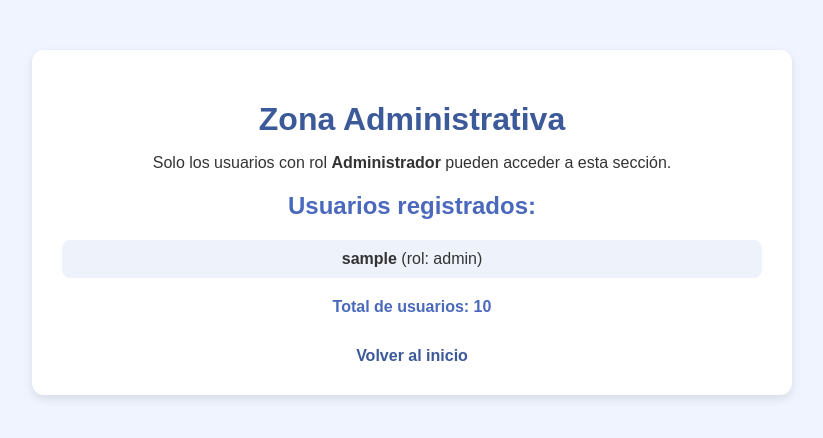
After one commit to iriaprados/Servidor_GNICORN_BigData_IriaPrados, a Flask app: template templates/listar_usuarios.html in a window 1280 px wide. The commit adds this page. Shown: the top 438 px of the page, without its empty margins (228-1051 px from the left). Run offline with Flask 3, Linux system fonts and the light colour scheme; the template is opened without the code that fills it: most values are stand-ins (such as "Sample title", 1, 10 or a date in 2020).

Commit message:
2.1 RF2 seguridad JWT + users admin

```diff
--- a/app.py
+++ b/app.py
@@ -1,24 +1,49 @@
+import token
 from flask import Flask, request, session, jsonify, redirect, url_for, make_response, render_template
 from datetime import timedelta
 from werkzeug.middleware.proxy_fix import ProxyFix
 import sqlite3 # Importar la base de datos SQLite
 import os
+import jwt
+from datetime import datetime, timedelta
+from functools import wraps
 from werkzeug.security import generate_password_hash, check_password_hash # Para el hasheo de las contraseñas
 from flask_wtf import CSRFProtect #  Importar CSRFProtect para proteción de los métodos post
 
-# Configuración de la base de datos SQLite y de la aplicación Flask
+# General: onfiguración de la base de datos SQLite y de la aplicación Flask
 user_db = "users.db"
 app = Flask(__name__)
 app.secret_key = os.environ.get("FLASK_SECRET", "claveSecretaLocal")  # usa var de entorno en producción
 app.permanent_session_lifetime = timedelta(minutes=30)
 
-# Opcional: Protección CSRF
+# Práctica 2 RF2: condiguración con JWT
+JWT_SECRET = os.environ.get("JWT_SECRET", "jwt_secret_key_local") # Clave secreta para JWT
+JWT_ALGORITHM = "HS256" # Algorirmo de cifrado para JWT
+JWT_EXPIRATION_HOURS = 1 # Tiempo de expiración del token (1 hora)
+
+# Práctica 1 - Opcional: Protección CSRF
 csrf = CSRFProtect(app) # Inicializar CSRFProtect para proteger a todas las rutas que usan métodos POST
 
-# Conexión con la base de datos y creación de las tablas
+# Práctica 1: Configuración de cookies según entorno
+is_production = os.environ.get("FLASK_ENV") == "production"
+
+# Práctica 1 RF2: configuración de cookies seguras y uso de flags
+app.config.update(
+    SESSION_COOKIE_SECURE=is_production,      # Solo HTTPS en producción
+    SESSION_COOKIE_HTTPONLY=True,             # Protección XSS
+    SESSION_COOKIE_SAMESITE="Lax",            # Protección CSRF
+    PERMANENT_SESSION_LIFETIME=timedelta(minutes=30), # Duración de la sesión de la cookie
+)
+
+# Práctica 1: Respetar cabeceras del proxy (X-Forwarded-Proto)
+app.wsgi_app = ProxyFix(app.wsgi_app, x_for=1, x_proto=1, x_host=1)
+
+# General: Inicializar la base de datos si no existe
 def init_db():
     conn = sqlite3.connect(user_db)
     cur = conn.cursor()
+
+    # Crear la tabla si no existe
     cur.execute("""
         CREATE TABLE IF NOT EXISTS users (
             id INTEGER PRIMARY KEY AUTOINCREMENT,
@@ -26,55 +51,124 @@ def init_db():
             password_hash TEXT NOT NULL
         )
     """)
+
+    try: # Intentar añadir la columna 'role' si no existe
+        cur.execute("ALTER TABLE users ADD COLUMN role TEXT DEFAULT 'user'")
+    except sqlite3.OperationalError:
+        pass
+
     conn.commit()
     conn.close()
 
 init_db()
 
-# Configuración de cookies según entorno
-is_production = os.environ.get("FLASK_ENV") == "production"
+# Práctica 2 RF2: Crear un usuario administrador para pruebas
+conn = sqlite3.connect(user_db)
+cur = conn.cursor()
+cur.execute("UPDATE users SET role='admin' WHERE username='miusuario'")
+conn.commit()
+conn.close()
 
-# RF2: configuración de cookies seguras y uso de flags
-app.config.update(
-    SESSION_COOKIE_SECURE=is_production,      # Solo HTTPS en producción
-    SESSION_COOKIE_HTTPONLY=True,             # Protección XSS
-    SESSION_COOKIE_SAMESITE="Lax",            # Protección CSRF
-    PERMANENT_SESSION_LIFETIME=timedelta(minutes=30),
-)
 
-# Respetar cabeceras del proxy (X-Forwarded-Proto)
-app.wsgi_app = ProxyFix(app.wsgi_app, x_for=1, x_proto=1, x_host=1)
+# Práctica 2 RF2: funciones para JWT (generar y validar el token)
+# Función para generar el token JWT
+def generar_jwt(username, role='user'):
 
-def get_real_scheme():
+    payload={
+        "user": username, # Nombre del usuario
+        "role": role, # Rol del usuario
+        "iat": datetime.utcnow(), # Fecha en el que se ha emitido el token
+        "exp": datetime.utcnow() + timedelta(hours=JWT_EXPIRATION_HOURS) # Cuando el token va a expirar
+    }
+    return jwt.encode(payload, JWT_SECRET, algorithm=JWT_ALGORITHM) # Devolver el token, con características definidas
+
+# Función para verificar el token JWT
+def verificar_jwt(token):
+    try:
+        payload = jwt.decode(token, JWT_SECRET, algorithms=[JWT_ALGORITHM]) # Decodificar el token, si es valido
+        return payload, 200
+    except jwt.ExpiredSignatureError: # Si el token ha expirado, error
+        return {"error": "Token expirado"}, 401
+    except jwt.InvalidTokenError: # Si el token no es válido, error
+        return {"error": "Token inválido"}, 401
+
+# Práctica 2 RF2: decoradores para proteger rutas con JWT
+# Se necesita el token para acceder a la ruta
+def token_requerido(f):
+    @wraps(f)
+
+    def decorador(*args, **kwargs):
+
+        token = request.headers.get('Authorization') # Buscar el token en la cabecera Authorization
+        if token:
+            try:
+                token = token.split(" ")[1]  # Formato "Bearer <token>"
+            except IndexError:
+                return jsonify({"error": "Formato de token inválido"}), 401
+        else:
+            token = request.cookies.get('token')  # Si no está en Authorization, buscar en cookie
+            if not token:
+                return jsonify({"error": "Token es requerido"}), 401
+
+        payload, status = verificar_jwt(token)
+        if "error" in payload:
+            return jsonify(payload), status
+
+        request.user = payload["user"]
+        request.role = payload["role"]
+        return f(*args, **kwargs)
+    return decorador
+
+# Se necesita ser administrador para acceder a la ruta
+def admin_requerido(f):
+    @wraps(f)
+
+    def decorador(*args, **kwargs):
+
+        token = request.headers.get('Authorization')
+        if token:
+            try:
+                token = token.split(" ")[1]
+            except IndexError:
+                return jsonify({"error": "Formato de token inválido"}), 401
+        else:
+            token = request.cookies.get('token')
+            if not token:
+                return jsonify({"error": "Token es requerido"}), 401
+
+        payload, status = verificar_jwt(token) # Verificar el token, si es válido, decodificarlo
+        if "error" in payload:
+            return jsonify(payload), status
+
+        if payload.get("role") != "admin": # Si el rol no es admin, acceso denegado
+            return jsonify({"error": "Acceso denegado, solo administradores"}), 403
+
+        request.user = payload["user"]
+        request.role = payload["role"]
+        return f(*args, **kwargs)
+
+    return decorador
+
+# Práctica 1 RF5: función para obtener el esquema real (http o https)
+def get_real_scheme(): # Obtener el esquema real considerando headers del proxy
     """Obtener el esquema real considerando headers del proxy"""
     return request.headers.get("X-Forwarded-Proto", request.scheme).lower()
 
-
-# def cookie_flags(resp):
-#     """
-#     Forzar flags en cookies de sesión si el servidor está detrás de HTTPS.
-#     En desarrollo, podéis parametrizar por entorno o encabezado X-Forwarded-Proto.
-#     """
-#     # En Flask, usa SESSION_COOKIE_* en config para hacerlo global
-#     return resp
-
-
-# Página inicial
+# Página inicial - endpoint público sin autentificación
 @app.route("/", methods=["GET"])
 def root():
     return render_template("index.html")
 
-
-# Registro de usuarios
+# Registro de usuarios - endpoint público sin autentificación
 @app.route("/register", methods=["GET", "POST"])
 def register():
-    if request.method == "POST":
+
+    if request.method == "POST": # Se envían los datos del formulario, usuario y contraseña
         username = request.form.get("username")
         password = request.form.get("password")
 
         if not username or not password:
             return render_template("register.html", error="Faltan datos")
-
         pw_hash = generate_password_hash(password)
 
         conn = sqlite3.connect(user_db) # Conexión con la base de datos
@@ -87,33 +181,45 @@ def register():
             return render_template("register.html", error="El usuario ya existe")
         finally:
             conn.close()
+        return render_template("register.html", success="Usuario creado correctamente")
 
-        return render_template("register.html", success="Usuario creado correctamente")
     return render_template("register.html")
 
-
-# Iniciar sesión
+# Iniciar sesión - endpoint público sin autentificación
 @app.route("/login", methods=["POST", "GET"])
 def login():
+
     if request.method == "POST":
         username = request.form.get("username")
         password= request.form.get("password")
 
-        # Conectar con la base de datos del usuario
         conn = sqlite3.connect(user_db)
         cur = conn.cursor()
-        cur.execute("SELECT password_hash FROM users WHERE username=?", (username,))
+        cur.execute("SELECT password_hash, role FROM users WHERE username=?", (username,))
         row = cur.fetchone()
         conn.close()
 
         if row and check_password_hash(row[0], password):
-            session.permanent = True
-            session["user"] = username
-            return render_template("seguro.html", user=username) # Se ha introducido correctamente los datos de la sesión
+
+            # Práctica 2 RF2: Generar el token JWT al iniciar sesión
+            role = row[1] if row[1] else 'user' # Obtener el rol del usuario, por defecto 'user'
+            token = generar_jwt(username, role) # Generar el token JWT
+            respuesta = redirect(url_for('seguro')) # Respuesta con el token en la cabecera Authorization
+            respuesta.set_cookie("token", token, httponly=True, secure=is_production, samesite='Lax') # Acceso a la cookie segura solo con https, con el token JWT guardado en la cookie
+            return respuesta
+
         else:
             return render_template("login.html", error="Usuario o contraseña incorrectos")
 
     return render_template("login.html")
+
+    # session.permanent = True
+    #         session["user"] = username
+    #         return render_template("seguro.html", user=username) # Se ha introducido correctamente los datos de la sesión
+    #     else:
+    #         return render_template("login.html", error="Usuario o contraseña incorrectos")
+
+    # return render_template("login.html")
 
     # # Alternativa: configurar en app.config: SESSION_COOKIE_SECURE=True, etc.
     # return cookie_flags(resp)
@@ -121,20 +227,27 @@ def login():
 # Cerrar sesión
 @app.route("/logout", methods=["POST","GET"])
 def logout():
-    user = session.get("user", "Usuario")
-    session.clear()
-    return render_template("logout.html", message=f"Sesión de {user} cerrada correctamente")
 
+    user = session.get("user", "Usuario") # Obtener el usuario de la sesión
+    session.clear() # Limpiar la sesión
 
-# RF2: Iniciar sesión no es necesario, metodo HTTP o HTTPS
+    # Práctica 2 RF2: Eliminar la cookie del token JWT al cerrar sesión
+    response = make_response(render_template("logout.html", message=f"Sesión de {user} cerrada correctamente"))
+    response.set_cookie('token', '', expires=0) # Eliminar la cookie del token JWT
+    return response
+
+    # return render_template("logout.html", message=f"Sesión de {user} cerrada correctamente")
+
+# Práctica 1 : endpoints seguros e inseguros
+# Práctica 1 RF2: endpoint inseguro, iniciar sesión no es necesario, metodo HTTP o HTTPS
 @app.route("/inseguro")
 def inseguro():
-    """Endpoint inseguro que expone información sensible"""
+
     scheme = get_real_scheme()
-    user_agent = request.headers.get('User-Agent', 'Desconocido')
-    ip = request.headers.get('X-Forwarded-For', request.remote_addr)
+    user_agent = request.headers.get('User-Agent', 'Desconocido') # User-Agent del cliente
+    ip = request.headers.get('X-Forwarded-For', request.remote_addr)  # IP del cliente considerando proxy
 
-    # RF2: Información sensible expuesta (vulnerabilidad demostrada)
+    # Práctica 1 RF2: Información sensible expuesta (vulnerabilidad demostrada)
     sensitive_info = {
         "scheme": scheme,
         "ip_cliente": ip,
@@ -145,54 +258,88 @@ def inseguro():
         "server_info": f"Python Flask en {request.host}"
     }
 
-    return render_template("inseguro.html",
-                         scheme=scheme.upper(),
-                         sensitive_info=sensitive_info,
-                         vulnerabilities=[
-                             " Accesible por HTTP (sin cifrado)",
-                             " No requiere autenticación",
-                             " Expone información del sistema",
-                             " Muestra headers y datos internos"
-                         ])
+    # Práctica 1 RF2: Mostrar vulnerabilidades
+    return render_template("inseguro.html", scheme=scheme.upper(), sensitive_info=sensitive_info,
+        vulnerabilities=[
+            " Accesible por HTTP (sin cifrado)",
+            " No requiere autenticación",
+            " Expone información del sistema",
+            " Muestra headers y datos internos"
+            ])
 
 
-# RF2: Iniciar sesión y usar HTTPS
+# Práctica 1 RF2: endpoint seguro, iniciar sesión y usar HTTPS
 @app.route("/seguro")
+@token_requerido # Endpoint protegido, se necesita el token JWT para acceder
 def seguro():
-    """Endpoint seguro con múltiples protecciones"""
 
-    # RF2: Verificar autenticación
-    if "user" not in session:
-        return render_template("noauth.html"), 401
+    # # Práctica 1 RF2: Verificar autenticación - ya no hace falta en la práctica 2, al usar JWT
+    # if "user" not in session: # Si no hay usuario en la sesión, no está autenticado, no se puede acceder
+    #     return render_template("noauth.html"), 401
 
-    # RF5: Verificar HTTPS - Forzar siempre para endpoint seguro
+    # Práctica 1 RF5: Verificar HTTPS - Forzar siempre para endpoint seguro
     scheme = get_real_scheme()
-    if is_production and scheme != "https":
-        https_url = request.url.replace("http://", "https://", 1)
-        return redirect(https_url, code=301)
+    if is_production and scheme != "https": # En producción, si no es HTTPS, redirigir a HTTPS
+        return redirect(request.url.replace("http://", "https://", 1), code=301)
 
-    # RF2: Crear respuesta con headers de seguridad
-    user = session["user"]
-    response = make_response(render_template("seguro.html",
-                                           user=user,
-                                           scheme=scheme.upper(),
-                                           security_measures=[
-                                               " Autenticación verificada",
-                                               " Protocolo HTTPS obligatorio",
-                                               " Cookies con flags de seguridad",
-                                               " Headers de seguridad aplicados"
-                                           ]))
+    # Práctica 2 RF2: Obtener el usuario autenticado con JWT
+    user = request.user # Obtener el usuario del token JWT
+    response = make_response(render_template("seguro.html", user=user, scheme=scheme.upper()))
 
-    # RF2: Headers de seguridad adicionales
+    # Práctica 1 RF2: Headers de seguridad adicionales
     response.headers['X-Content-Type-Options'] = 'nosniff'
     response.headers['X-Frame-Options'] = 'DENY'
     response.headers['X-XSS-Protection'] = '1; mode=block'
 
-    # RF5: HSTS solo en HTTPS
+    # Práctica 1 RF5: HSTS solo en HTTPS
     if scheme == "https":
         response.headers['Strict-Transport-Security'] = 'max-age=31536000; includeSubDomains'
+    return response
 
-    return response
+# Práctica 2 RF2: endpoints adicionales protegidos con JWT
+@app.route("/api/usuario/protegido",  methods=["GET"]) # Ruta para usuarios autenticados
+@token_requerido # Endpoint protegido, se necesita el token JWT para acceder
+
+def usuario_protegido(): # Endpoint protegido, se necesita el token JWT para acceder
+    username = request.user
+
+    conn = sqlite3.connect(user_db)
+    cur = conn.cursor()
+    cur.execute("SELECT username, role FROM users WHERE username=?", (username,))
+    row = cur.fetchone()
+    conn.close()
+
+    if row:
+        return render_template("usuario_protegido.html", username=row[0], role=row[1])
+    else:
+        return render_template("usuario_protegido.html", username="Desconocido", role="N/A")
+
+@app.route("/api/usuario/listar", methods=["GET"]) # Ruta para administradores
+@admin_requerido # Endpoint protegido, se necesita ser administrador para acceder
+
+def listar_usuarios(): # Endpoint protegido, se necesita ser administrador para acceder
+
+    conn = sqlite3.connect(user_db)
+    cur = conn.cursor()
+    cur.execute("SELECT username, role FROM users")
+    rows = cur.fetchall()
+    conn.close()
+
+    usuarios = [{'id': r[0], 'username': r[1], 'role': r[2]} for r in rows] # Lista de usuarios con su rol
+    return render_template("listar_usuarios.html", usuarios=usuarios, total=len(usuarios))
+
+# Práctica 2 RF2: Manejo de errores
+@app.errorhandler(401) # Error 401 - No autenticado
+def error_401(error):
+    return jsonify({'error': 'No autenticado'}), 401
+
+@app.errorhandler(403) # Error 403 - Prohibido el acceso
+def error_403(error):
+    return jsonify({'error': 'Acceso denegado'}), 403
+
+@app.errorhandler(404) # Error 404 - Información no encontrada
+def error_404(error):
+    return jsonify({'error': 'Recurso no encontrado'}), 404
 
 
 # Ejecutar la aplicación
--- a/requirements.txt
+++ b/requirements.txt
@@ -3,3 +3,4 @@ gunicorn>=21.2.0
 werkzeug>=3.0.0
 flask-wtf==1.1.1
 EOF
+Flask-JWT-Extended==4.6.0
--- /dev/null
+++ b/static/listar_usuarios.css
@@ -0,0 +1,57 @@
+body {
+    font-family: Arial, sans-serif;
+    background-color: #f0f4ff;
+    color: #333;
+    margin: 0;
+    padding: 0;
+}
+
+.container {
+    max-width: 700px;
+    margin: 50px auto;
+    background-color: #fff;
+    padding: 30px;
+    border-radius: 12px;
+    box-shadow: 0 4px 10px rgba(0,0,0,0.1);
+    text-align: center;
+}
+
+h1 {
+    color: #3c5a99;
+    margin-bottom: 15px;
+}
+
+h2 {
+    color: #4a69bd;
+}
+
+ul {
+    list-style-type: none;
+    padding: 0;
+    margin-bottom: 20px;
+}
+
+li {
+    background-color: #eef2fb;
+    padding: 10px;
+    margin: 5px 0;
+    border-radius: 8px;
+}
+
+.mensaje {
+    color: #4a69bd;
+    font-weight: bold;
+}
+
+a {
+    display: inline-block;
+    margin-top: 15px;
+    color: #3c5a99;
+    text-decoration: none;
+    font-weight: bold;
+}
+
+a:hover {
+    color: #1a237e;
+    text-decoration: underline;
+}
--- a/templates/index.html
+++ b/templates/index.html
@@ -1,4 +1,4 @@
-<!-- Plantilla de la aplicación Flask -->
+<!-- Plantilla del índice en la aplicación Flask -->
 
 <!DOCTYPE html>
 <html lang="es">
@@ -19,6 +19,8 @@
                 <li><a href="/logout">Cerrar sesión</a></li>
                 <li><a href="/inseguro">Comprobación modelo inseguro</a></li>
                 <li><a href="/seguro">Comprobación modelo seguro</a></li>
+                <li><a href="/usuario/protegido">Perfil protegido (JWT)</a></li>
+                <li><a href="/listar_usuarios">Listar usuarios (Admin requerido)</a></li>
             </ul>
         </div>
     </body>
--- /dev/null
+++ b/templates/listar_usuarios.html
@@ -0,0 +1,29 @@
+<!-- Plantilla para listar usuarios en la aplicación Flask  -->
+<!DOCTYPE html>
+<html lang="es">
+
+<head>
+    <meta charset="UTF-8">
+    <title>Listado de Usuarios (Admin)</title>
+    <link rel="stylesheet" href="{{ url_for('static', filename='listar_usuarios.css') }}">
+</head>
+
+<body>
+    <div class="container">
+        <h1>Zona Administrativa</h1>
+        <p>Solo los usuarios con rol <strong>Administrador</strong> pueden acceder a esta sección.</p>
+
+        <div id="usuarios-container">
+            <h2>Usuarios registrados:</h2>
+            <ul>
+                {% for user in usuarios %}
+                    <li><strong>{{ user.username }}</strong> (rol: {{ user.role }})</li>
+                {% endfor %}
+            </ul>
+            <p class="mensaje">Total de usuarios: {{ total }}</p>
+        </div>
+
+        <a href="/">Volver al inicio</a>
+    </div>
+</body>
+</html>
```
Also changed, not shown: admin.py (added, +35 -0 lines), static/usuario_protegido.css (added, +44 -0 lines), templates/usuario_protegido.html (added, +26 -0 lines), visualizar_JWT.py (added, +10 -0 lines), users.db.
